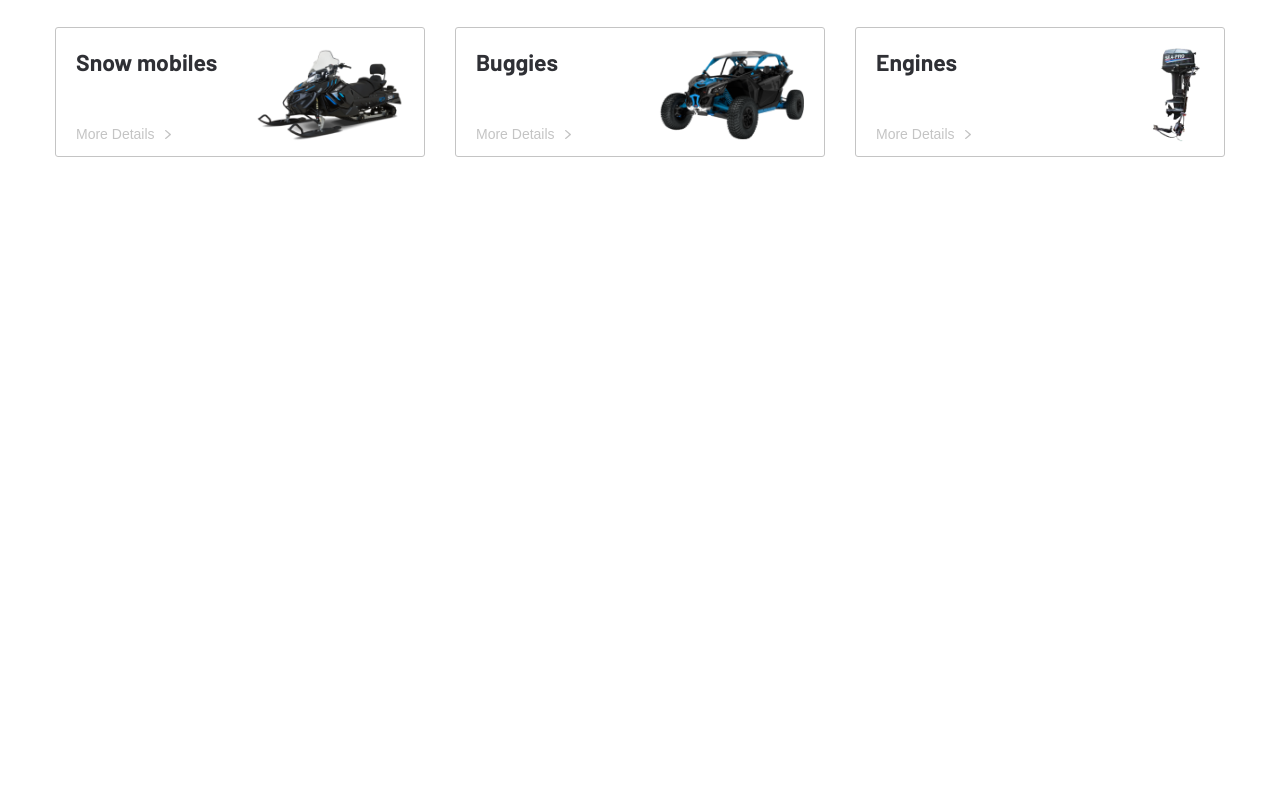
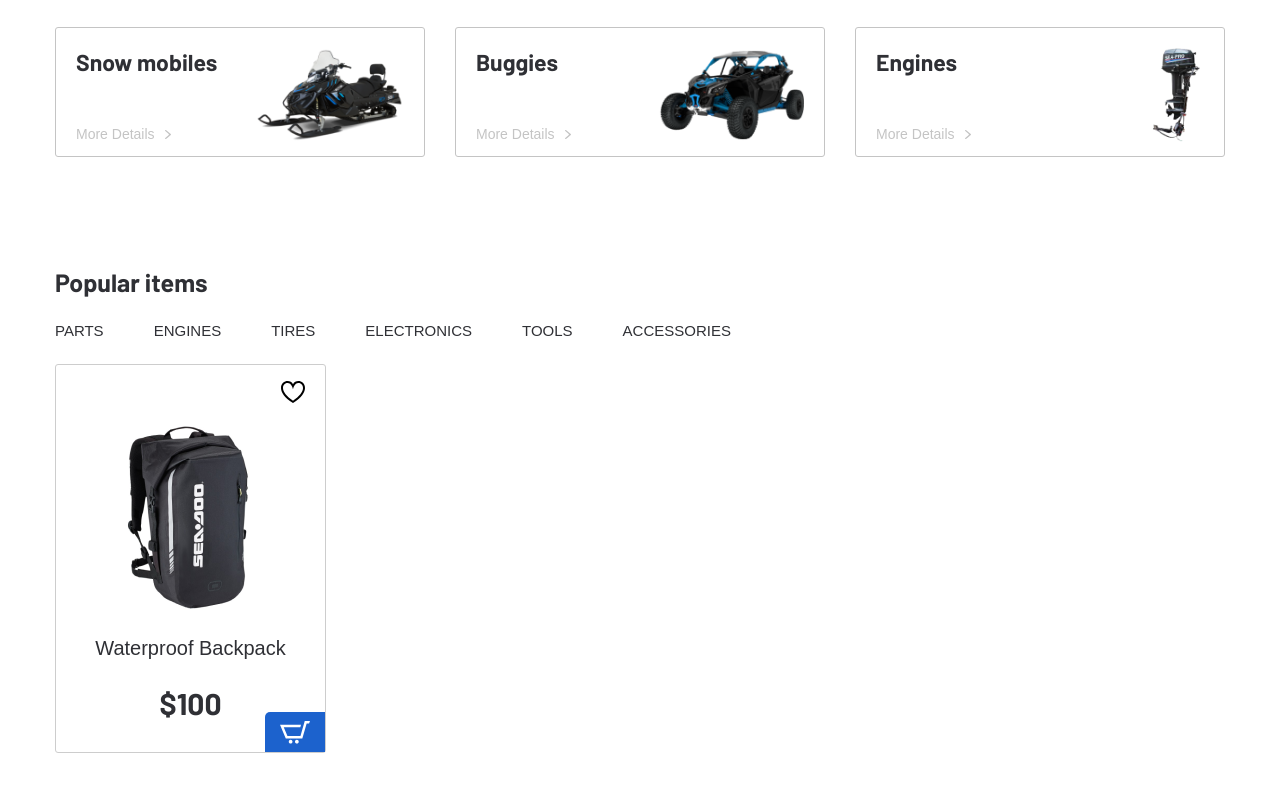
Before and after one commit to craftingweb/JetSki, a plain HTML site: page index.html in a window 1280 px wide. Shown: the part 1078-1869 px from the top of the page. Before the commit the page ends 1345 px from the top, so only its background shows below. Drawn offline with nearby package versions, Linux system fonts and the light colour scheme.

Commit message:
product card

```diff
--- a/css/style.css
+++ b/css/style.css
@@ -131,7 +131,7 @@ body {
   height: 20px;
   border-radius: 50%;
   background-color: #1c62cd;
-  top: 2px;
+  top: 9px;
 }
 
 .menu-categories-item {
@@ -329,7 +329,7 @@ body {
   display: none;
 }
 
-.search__content-item--active {
+.search__content-item.tabs-content--active {
   display: block;
 }
 
@@ -337,7 +337,7 @@ body {
   padding: 12px 26px;
 }
 
-.search__tabs-item--active {
+.search__tabs-item.tab--active {
   border-radius: 5%;
   background-color: #f0f0f4;
   font-weight: 700;
@@ -435,3 +435,114 @@ body {
   content: url("/images/category-arrow.svg");
   padding-left: 10px;
 }
+
+.product__item-wrapper {
+  position: relative;
+  width: 271px;
+  border-radius: 3px;
+  border: 1px solid #cdcdcd;
+  text-align: center;
+  padding: 52px 20px 31px;
+  transition: all 0.7s;
+}
+
+.product__item-wrapper:hover .product__popup {
+  display: block;
+}
+
+.product__item-wrapper:hover {
+  box-shadow: 3px 3px 20px 0px rgba(50, 50, 50, 0.25);
+}
+
+.product__item-wrapper:hover .product__item-title {
+  color: #1c62cd;
+}
+.product__item-wrapper:hover .product__item-price {
+  color: #1c62cd;
+}
+
+.product__popup {
+  z-index: 6;
+  position: absolute;
+  padding: 18px 20px;
+  border-radius: 3px;
+  background: rgba(255, 255, 255, 0.9);
+  box-shadow: 0px 0px 15px 0px rgba(0, 0, 0, 0.2);
+  top: 122px;
+  color: #2f3035;
+  font-family: "SFProDisplay-Regular", sans-serif;
+  font-size: 20px;
+  font-style: normal;
+  font-weight: 400;
+  line-height: normal;
+  left: 60px;
+  display: none;
+}
+
+.product__item-title {
+  padding: 14px 0 25px;
+  font-weight: normal;
+}
+
+.product__item-favorite {
+  content: "";
+  background-image: url("/images/favorite.svg");
+  right: 20px;
+  top: 16px;
+  width: 24px;
+  height: 22px;
+  background-color: transparent;
+  border: none;
+  z-index: 5;
+  position: absolute;
+}
+
+.product__item-favorite--active {
+  background-image: url("/images/favorite-active.svg");
+}
+
+.product__item-basket {
+  position: absolute;
+  bottom: 0;
+  right: 0;
+  background-color: #1c62cd;
+  border: none;
+  border-top-left-radius: 5px;
+  width: 60px;
+  height: 40px;
+  display: flex;
+  justify-content: center;
+  align-items: center;
+}
+
+.product__item-price {
+  color: #2f3035;
+  font-family: Barlow;
+  font-size: 30px;
+  font-style: normal;
+  font-weight: 700;
+  line-height: normal;
+}
+
+.products__title {
+  font-family: Barlow;
+  font-size: 25px;
+  font-style: normal;
+  font-weight: 700;
+  line-height: normal;
+  margin-bottom: 25px;
+}
+
+.products__tabs {
+  margin-bottom: 25px;
+  display: flex;
+  gap: 50px;
+}
+
+.products__tab {
+  font-size: 15px;
+  font-style: normal;
+  font-weight: 400;
+  line-height: normal;
+  text-transform: uppercase;
+}
--- a/index.html
+++ b/index.html
@@ -140,18 +140,18 @@
       <div class="container">
         <div class="search__inner">
           <div class="search__tabs">
-            <a class="search__tabs-item search__tabs-item--active" href="#tab-1"
+            <a class="tab search__tabs-item tab--active" href="#tab-1"
               >Search by number</a
             >
-            <a class="search__tabs-item" href="#tab-2">Search by brand</a>
-            <a class="search__tabs-item" href="#tab-3">
+            <a class="tab search__tabs-item" href="#tab-2">Search by brand</a>
+            <a class="tab search__tabs-item" href="#tab-3">
               Search by product name</a
             >
           </div>
           <div class="search__content">
             <div
               id="tab-1"
-              class="search__content-item search__content-item--active"
+              class="tabs-content search__content-item tabs-content--active"
             >
               <form class="search__content-form">
                 <input
@@ -164,7 +164,7 @@
                 </button>
               </form>
             </div>
-            <div id="tab-2" class="search__content-item">
+            <div id="tab-2" class="tabs-content search__content-item">
               <form class="search__content-form">
                 <input
                   class="search__content-input"
@@ -176,7 +176,7 @@
                 </button>
               </form>
             </div>
-            <div id="tab-3" class="search__content-item">
+            <div id="tab-3" class="tabs-content search__content-item">
               <form class="search__content-form">
                 <input
                   class="search__content-input"
@@ -262,8 +262,65 @@
         </div>
       </div>
     </section>
+    <section class="products page-section">
+      <div class="container">
+        <h2 class="products__title">Popular items</h2>
+        <div class="products__inner">
+          <div class="tabs-wrapper">
+            <div class="tabs products__tabs">
+              <a class="tab tab--active products__tab" href="#">Parts</a>
+              <a class="tab products__tab" href="#">Engines</a>
+              <a class="tab products__tab" href="#">Tires</a>
+              <a class="tab products__tab" href="#">Electronics</a>
+              <a class="tab products__tab" href="#">Tools</a>
+              <a class="tab products__tab" href="#">Accessories</a>
+            </div>
+            <div class="tabs-container products__container">
+              <div
+                class="tabs-content products-content tabs-content--active"
+              ></div>
+              <div class="tabs-content products-content">
+                <div class="product__slider">
+                  <div class="product__slider-item">
+                    <div class="product__item-wrapper">
+                      <a class="product__popup" href="#">view product</a>
+                      <button class="product__item-favorite"></button>
+                      <button class="product__item-basket">
+                        <img src="/images/cart-white.svg" alt="cart" />
+                      </button>
+                      <a class="product__item" href="#">
+                        <img
+                          class="product__item-img"
+                          src="/images/product-1.png"
+                          alt="product-1"
+                        />
+                        <h4 class="product__item-title">Waterproof Backpack</h4>
+                        <p class="price product__item-price">$100</p>
+                      </a>
+                    </div>
+                  </div>
+                </div>
+              </div>
+              <div class="tabs-content products-content"></div>
+              <div class="tabs-content products-content"></div>
+              <div class="tabs-content products-content"></div>
+              <div class="tabs-content products-content"></div>
+            </div>
+          </div>
+        </div>
+      </div>
+    </section>
     <script src="https://ajax.googleapis.com/ajax/libs/jquery/3.4.1/jquery.min.js"></script>
     <script src="js/slick.min.js"></script>
     <script src="js/main.js"></script>
   </body>
 </html>
+
+<!--           <div class="tabs-wrapper">
+            <div class="tabs">
+              <a class="tab tab--active" href="#"></a>
+            </div>
+            <div class="tabs-container">
+              <div class="tabs-content"></div>
+            </div>
+          </div> -->
--- a/js/main.js
+++ b/js/main.js
@@ -6,11 +6,16 @@ $(function () {
     nextArrow:
       '<button class="banner-section__slider-btn banner-section__slider-btnnext"><img src="/images/arrow-right.svg" alt="arrow left" /></button>',
   });
-  $(".search__tabs-item").on("click", function (e) {
+
+  $(".tab").on("click", function (e) {
     e.preventDefault();
-    $(".search__tabs-item").removeClass("search__tabs-item--active");
-    $(".search__content-item").removeClass("search__content-item--active");
-    $(this).addClass("search__tabs-item--active");
-    $($(this).attr("href")).addClass("search__content-item--active");
+    $(".tab").removeClass("tab--active");
+    $(".tabs-content").removeClass("tabs-content--active");
+    $(this).addClass("tab--active");
+    $($(this).attr("href")).addClass("tabs-content--active");
+  });
+
+  $(".product__item-favorite").on("click", function () {
+    $(".product__item-favorite").toggleClass("product__item-favorite--active");
   });
 });
```
Also changed, not shown: images/cart-white.svg (added), images/favorite-active.svg (added), images/favorite.svg (added), images/product-1.png (added).
